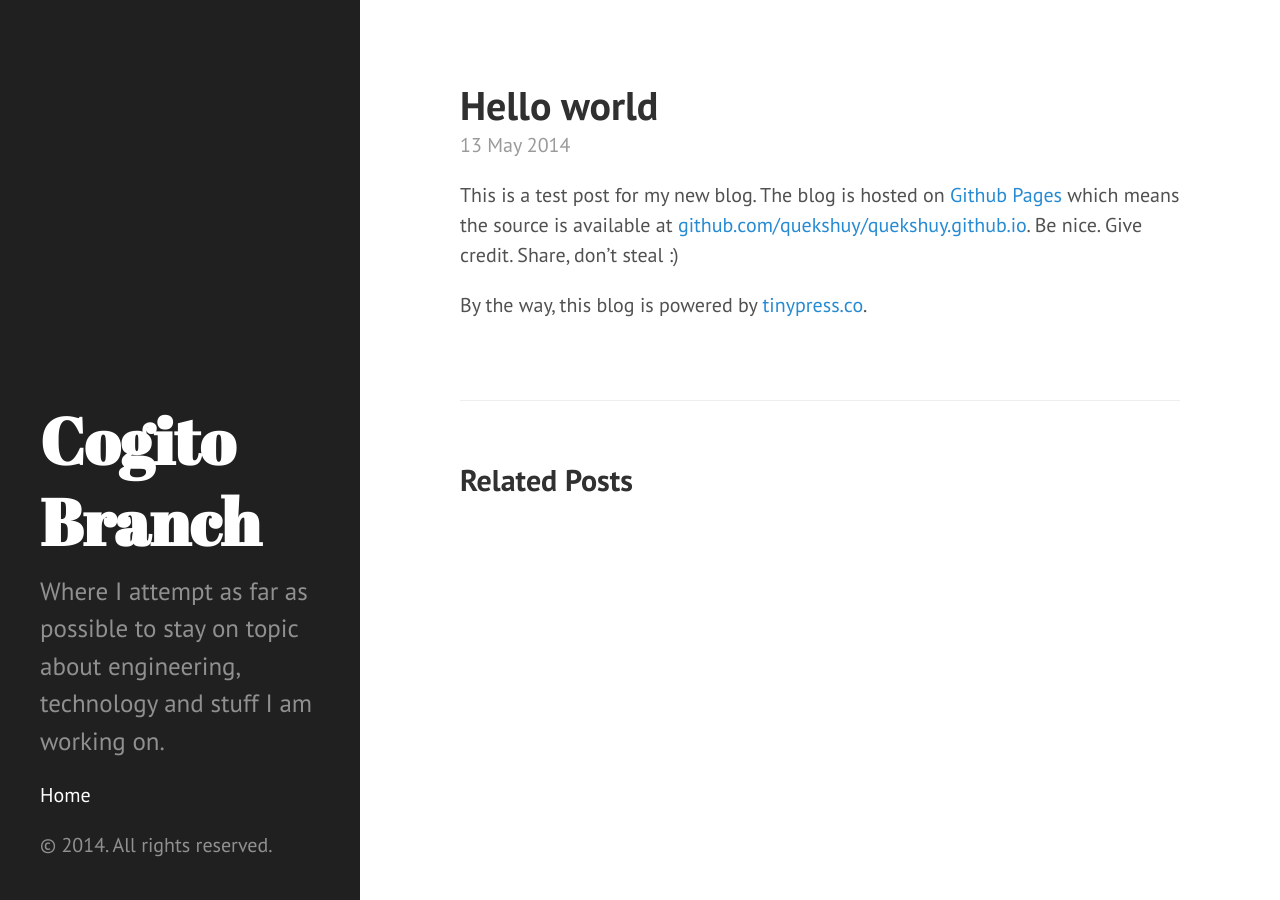
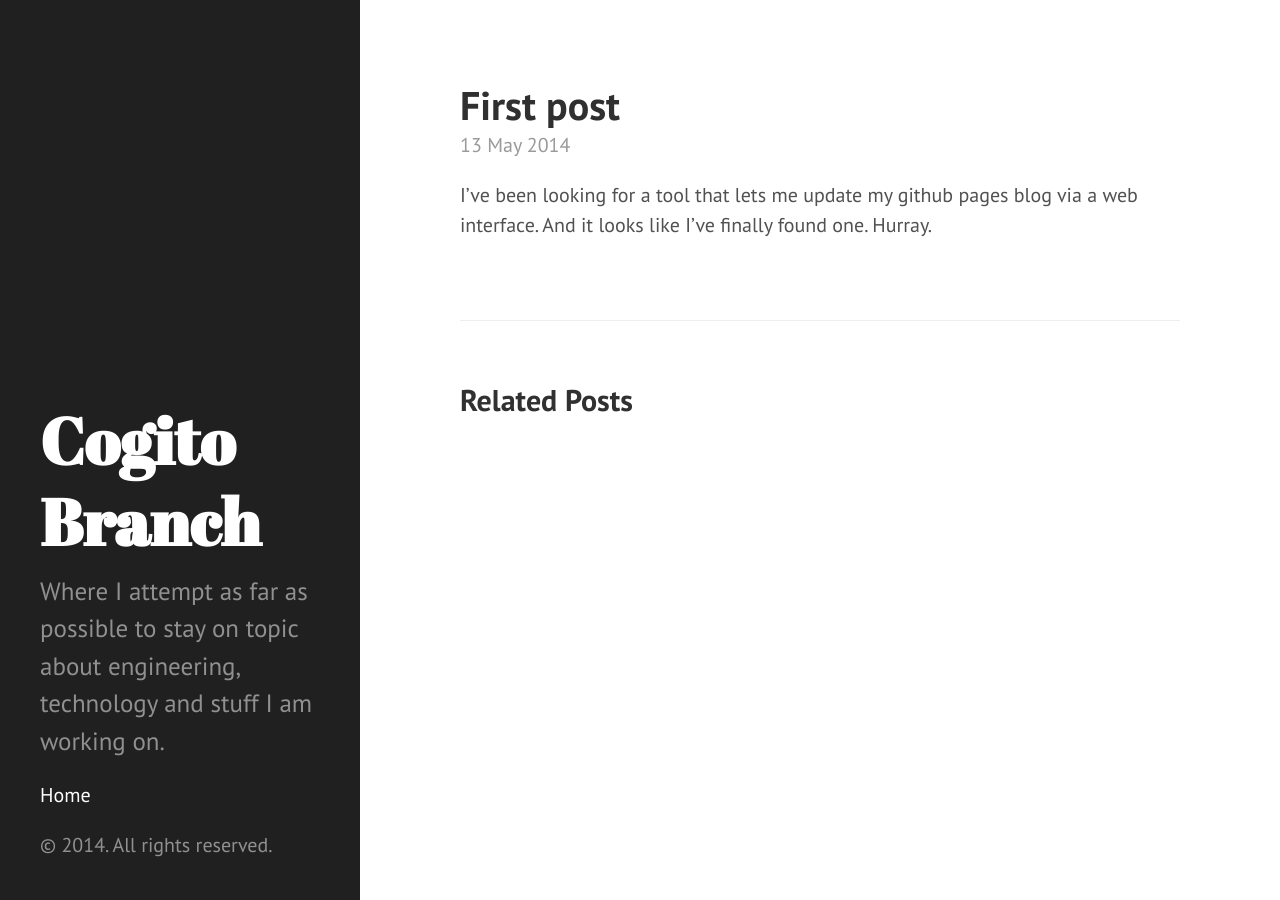
Before and after one commit to quekshuy/oldquekshuy.github.io, a Jekyll site: the page built from _posts/2014-05-13-hello-world.markdown, in a window 1280 px wide. Built offline with Jekyll 4.4.1, drawn with Linux system fonts in a browser that asks for light colours.

Commit message:
Post update: Hello world

```diff
--- a/_posts/2014-05-13-hello-world.markdown
+++ b/_posts/2014-05-13-hello-world.markdown
@@ -1,8 +1,6 @@
 ---
 published: true
-title: Hello world
+title: First post
 layout: post
 ---
-This is a test post for my new blog. The blog is hosted on [Github Pages](http://pages.github.com/) which means the source is available at [github.com/quekshuy/quekshuy.github.io](http://github.com/quekshuy/quekshuy.github.io). Be nice. Give credit. Share, don't steal :)
-
-By the way, this blog is powered by [tinypress.co](https://tinypress.co).
+I've been looking for a tool that lets me update my github pages blog via a web interface. And it looks like I've finally found one. Hurray.
```
